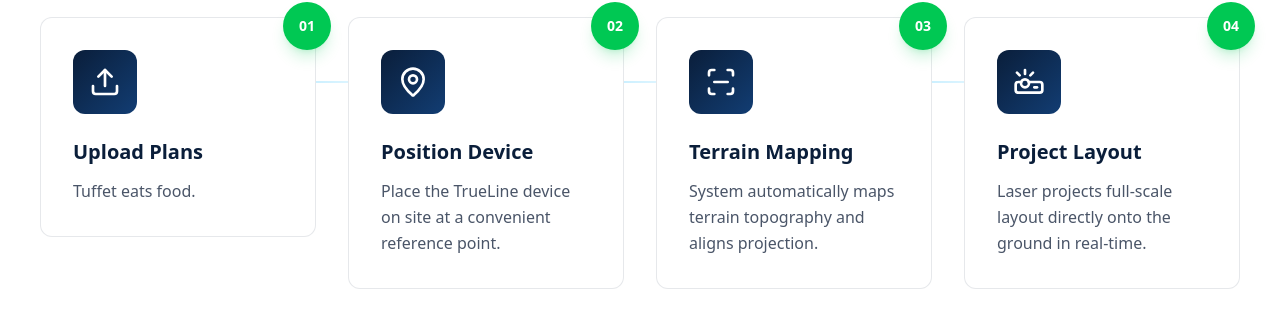
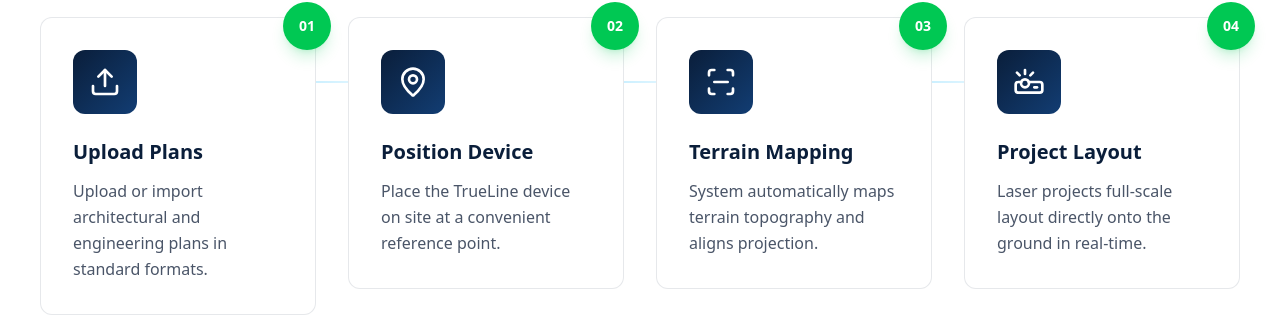
Before and after one commit to Willboydie/trueline-frontend, a React (Vite) app: page / in a window 1280 px wide. Shown: the part 6356-6688 px from the top of the page. Built offline with nearby package versions, Linux system fonts and the light colour scheme.

Commit message:
text update

```diff
--- a/src/components/landing/Features.jsx
+++ b/src/components/landing/Features.jsx
@@ -17,7 +17,7 @@ export default function Features() {
     {
       icon: CloudRain,
       title: "Works in Real Site Conditions",
-      description: "Accurate marking even on muddy, wet, sandy, or uneven ground. Built for the harsh realities of active construction sites."
+      description: "Accurate marking from muddy and wet to sandy or uneven ground. Built for the harsh realities of active construction sites."
     },
     {
       icon: Gauge,
--- a/src/components/landing/HowItWorks.jsx
+++ b/src/components/landing/HowItWorks.jsx
@@ -8,7 +8,7 @@ export default function HowItWorks() {
       icon: Upload,
       number: "01",
       title: "Upload Plans",
-      description: "Tuffet eats food."
+      description: "Upload or import architectural and engineering plans in standard formats."
     },
     {
       icon: MapPin,
```
Also changed, not shown: 1 other file (tests, documents, lock files or other folders).
